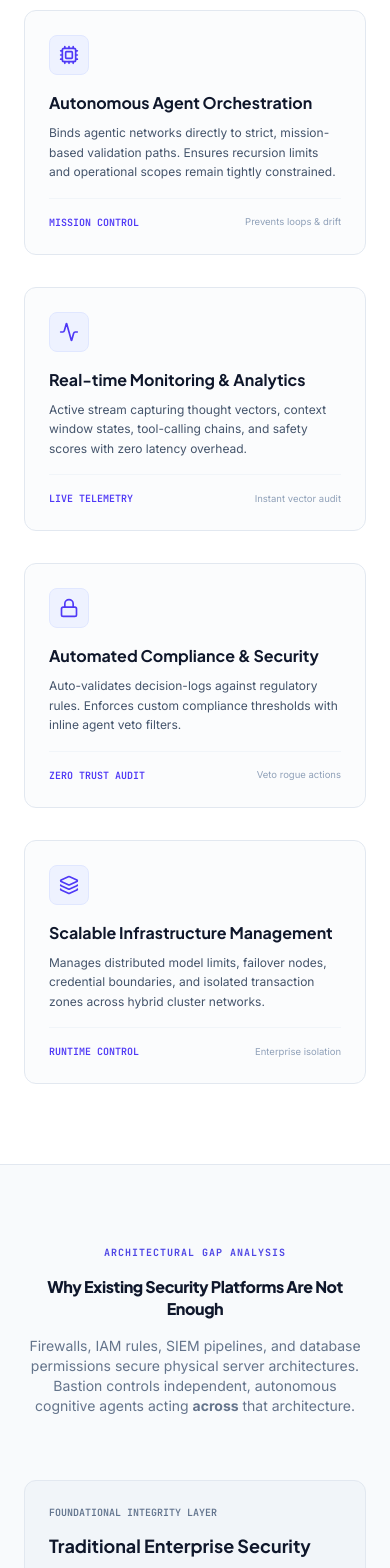
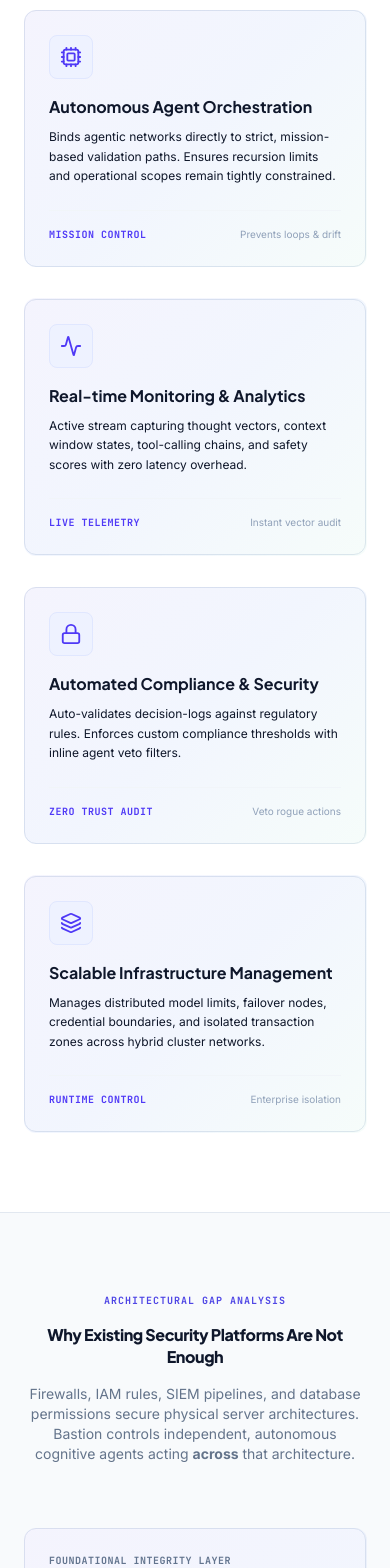
Before and after one commit to MaverickKing17/bastion-control-plane, a React (Vite) app: page / in a window 390 px wide. Shown: the part 1740-3308 px from the top of the page. Built offline with nearby package versions, Linux system fonts and the light colour scheme.

Commit message:
style: implement premium glowing card UI components
Enhance visual presentation for executive-grade dashboards by adding animated glowing border effects and refined hover transitions to feature cards.

```diff
--- a/src/App.tsx
+++ b/src/App.tsx
@@ -351,78 +351,86 @@ export default function App() {
           <div className="grid grid-cols-1 md:grid-cols-2 lg:grid-cols-4 gap-8 items-stretch">
 
             {/* Feature 1: Autonomous Agent Orchestration */}
-            <div className="bg-slate-50/50 border border-slate-200 rounded-xl p-6 flex flex-col justify-between hover:shadow-md transition-shadow relative overflow-hidden group">
+            <div className="glowing-card rounded-xl p-6 relative overflow-visible group">
+              <div className="relative z-10 flex flex-col justify-between h-full space-y-6">
                 <div className="space-y-4">
-                <div className="w-10 h-10 rounded-lg bg-indigo-50 border border-indigo-100 flex items-center justify-center text-indigo-600 group-hover:bg-indigo-600 group-hover:text-white transition-colors">
-                  <Cpu className="w-5 h-5 stroke-[2]" />
+                  <div className="w-11 h-11 rounded-lg bg-indigo-50 border border-indigo-100 flex items-center justify-center text-indigo-600 group-hover:bg-indigo-600 group-hover:text-white group-hover:scale-110 transition-all duration-300">
+                    <Cpu className="w-5.5 h-5.5 stroke-[2]" />
                   </div>
                   <div className="space-y-2">
-                  <h3 className="text-base font-bold text-slate-900 font-display">Autonomous Agent Orchestration</h3>
-                  <p className="text-xs text-slate-600 leading-relaxed font-normal">
+                    <h3 className="text-base font-bold text-slate-900 font-display group-hover:text-indigo-600 transition-colors">Autonomous Agent Orchestration</h3>
+                    <p className="text-xs text-slate-650 leading-relaxed font-normal">
                       Binds agentic networks directly to strict, mission-based validation paths. Ensures recursion limits and operational scopes remain tightly constrained.
                     </p>
                   </div>
                 </div>
-              <div className="pt-4 mt-4 border-t border-slate-100 flex items-center justify-between">
-                <span className="text-[10px] font-mono font-semibold text-indigo-600">MISSION CONTROL</span>
-                <span className="text-[9.5px] text-slate-400 font-normal">Prevents loops & drift</span>
+                <div className="pt-4 border-t border-slate-100 flex items-center justify-between">
+                  <span className="text-[10px] font-mono font-bold text-indigo-600 tracking-wider">MISSION CONTROL</span>
+                  <span className="text-[10px] text-slate-400 font-normal">Prevents loops & drift</span>
+                </div>
               </div>
             </div>
 
             {/* Feature 2: Real-time Monitoring & Analytics */}
-            <div className="bg-slate-50/50 border border-slate-200 rounded-xl p-6 flex flex-col justify-between hover:shadow-md transition-shadow relative overflow-hidden group">
+            <div className="glowing-card rounded-xl p-6 relative overflow-visible group">
+              <div className="relative z-10 flex flex-col justify-between h-full space-y-6">
                 <div className="space-y-4">
-                <div className="w-10 h-10 rounded-lg bg-indigo-50 border border-indigo-100 flex items-center justify-center text-indigo-600 group-hover:bg-indigo-600 group-hover:text-white transition-colors">
-                  <Activity className="w-5 h-5 stroke-[2]" />
+                  <div className="w-11 h-11 rounded-lg bg-indigo-50 border border-indigo-100 flex items-center justify-center text-indigo-600 group-hover:bg-indigo-600 group-hover:text-white group-hover:scale-110 transition-all duration-300">
+                    <Activity className="w-5.5 h-5.5 stroke-[2]" />
                   </div>
                   <div className="space-y-2">
-                  <h3 className="text-base font-bold text-slate-900 font-display">Real-time Monitoring & Analytics</h3>
-                  <p className="text-xs text-slate-600 leading-relaxed font-normal">
+                    <h3 className="text-base font-bold text-slate-900 font-display group-hover:text-indigo-600 transition-colors">Real-time Monitoring & Analytics</h3>
+                    <p className="text-xs text-slate-650 leading-relaxed font-normal">
                       Active stream capturing thought vectors, context window states, tool-calling chains, and safety scores with zero latency overhead.
                     </p>
                   </div>
                 </div>
-              <div className="pt-4 mt-4 border-t border-slate-100 flex items-center justify-between">
-                <span className="text-[10px] font-mono font-semibold text-indigo-600">LIVE TELEMETRY</span>
-                <span className="text-[9.5px] text-slate-400 font-normal">Instant vector audit</span>
+                <div className="pt-4 border-t border-slate-100 flex items-center justify-between">
+                  <span className="text-[10px] font-mono font-bold text-indigo-600 tracking-wider">LIVE TELEMETRY</span>
+                  <span className="text-[10px] text-slate-400 font-normal">Instant vector audit</span>
+                </div>
               </div>
             </div>
 
             {/* Feature 3: Automated Compliance & Security */}
-            <div className="bg-slate-50/50 border border-slate-200 rounded-xl p-6 flex flex-col justify-between hover:shadow-md transition-shadow relative overflow-hidden group">
+            <div className="glowing-card rounded-xl p-6 relative overflow-visible group">
+              <div className="relative z-10 flex flex-col justify-between h-full space-y-6">
                 <div className="space-y-4">
-                <div className="w-10 h-10 rounded-lg bg-indigo-50 border border-indigo-100 flex items-center justify-center text-indigo-600 group-hover:bg-indigo-600 group-hover:text-white transition-colors">
-                  <Lock className="w-5 h-5 stroke-[2]" />
+                  <div className="w-11 h-11 rounded-lg bg-indigo-50 border border-indigo-100 flex items-center justify-center text-indigo-600 group-hover:bg-indigo-600 group-hover:text-white group-hover:scale-110 transition-all duration-300">
+                    <Lock className="w-5.5 h-5.5 stroke-[2]" />
                   </div>
                   <div className="space-y-2">
-                  <h3 className="text-base font-bold text-slate-900 font-display">Automated Compliance & Security</h3>
-                  <p className="text-xs text-slate-600 leading-relaxed font-normal">
+                    <h3 className="text-base font-bold text-slate-900 font-display group-hover:text-indigo-600 transition-colors">Automated Compliance & Security</h3>
+                    <p className="text-xs text-slate-650 leading-relaxed font-normal">
                       Auto-validates decision-logs against regulatory rules. Enforces custom compliance thresholds with inline agent veto filters.
                     </p>
                   </div>
                 </div>
-              <div className="pt-4 mt-4 border-t border-slate-100 flex items-center justify-between">
-                <span className="text-[10px] font-mono font-semibold text-indigo-600">ZERO TRUST AUDIT</span>
-                <span className="text-[9.5px] text-slate-400 font-normal">Veto rogue actions</span>
+                <div className="pt-4 border-t border-slate-100 flex items-center justify-between">
+                  <span className="text-[10px] font-mono font-bold text-indigo-600 tracking-wider">ZERO TRUST AUDIT</span>
+                  <span className="text-[10px] text-slate-400 font-normal">Veto rogue actions</span>
+                </div>
               </div>
             </div>
 
             {/* Feature 4: Scalable Infrastructure Management */}
-            <div className="bg-slate-50/50 border border-slate-200 rounded-xl p-6 flex flex-col justify-between hover:shadow-md transition-shadow relative overflow-hidden group">
+            <div className="glowing-card rounded-xl p-6 relative overflow-visible group">
+              <div className="relative z-10 flex flex-col justify-between h-full space-y-6">
                 <div className="space-y-4">
-                <div className="w-10 h-10 rounded-lg bg-indigo-50 border border-indigo-100 flex items-center justify-center text-indigo-600 group-hover:bg-indigo-600 group-hover:text-white transition-colors">
-                  <Layers className="w-5 h-5 stroke-[2]" />
+                  <div className="w-11 h-11 rounded-lg bg-indigo-50 border border-indigo-100 flex items-center justify-center text-indigo-600 group-hover:bg-indigo-600 group-hover:text-white group-hover:scale-110 transition-all duration-300">
+                    <Layers className="w-5.5 h-5.5 stroke-[2]" />
                   </div>
                   <div className="space-y-2">
-                  <h3 className="text-base font-bold text-slate-900 font-display">Scalable Infrastructure Management</h3>
-                  <p className="text-xs text-slate-600 leading-relaxed font-normal">
+                    <h3 className="text-base font-bold text-slate-900 font-display group-hover:text-indigo-600 transition-colors">Scalable Infrastructure Management</h3>
+                    <p className="text-xs text-slate-650 leading-relaxed font-normal">
                       Manages distributed model limits, failover nodes, credential boundaries, and isolated transaction zones across hybrid cluster networks.
                     </p>
                   </div>
                 </div>
-              <div className="pt-4 mt-4 border-t border-slate-100 flex items-center justify-between">
-                <span className="text-[10px] font-mono font-semibold text-indigo-600">RUNTIME CONTROL</span>
-                <span className="text-[9.5px] text-slate-400 font-normal">Enterprise isolation</span>
+                <div className="pt-4 border-t border-slate-100 flex items-center justify-between">
+                  <span className="text-[10px] font-mono font-bold text-indigo-600 tracking-wider">RUNTIME CONTROL</span>
+                  <span className="text-[10px] text-slate-400 font-normal">Enterprise isolation</span>
+                </div>
               </div>
             </div>
 
@@ -449,10 +457,11 @@ export default function App() {
         <div className="grid grid-cols-1 md:grid-cols-2 gap-8 items-stretch">
 
           {/* Traditional Perimeter Box */}
-          <div className="bg-slate-100 border border-slate-200 rounded-xl p-6 md:p-8 flex flex-col justify-between space-y-6">
+          <div className="glowing-card rounded-xl p-6 md:p-8 relative overflow-visible group">
+            <div className="relative z-10 flex flex-col justify-between h-full space-y-6">
               <div className="space-y-3">
-              <span className="text-[10px] font-mono text-slate-500 uppercase block font-semibold">FOUNDATIONAL INTEGRITY LAYER</span>
-              <h3 className="text-lg font-bold text-slate-900 font-display">Traditional Enterprise Security</h3>
+                <span className="text-[10px] font-mono text-slate-500 uppercase block font-bold tracking-wider">FOUNDATIONAL INTEGRITY LAYER</span>
+                <h3 className="text-lg font-bold text-slate-900 font-display group-hover:text-indigo-600 transition-colors">Traditional Enterprise Security</h3>
                 <p className="text-xs text-bastion-text-muted leading-relaxed font-normal">
                   Configured to monitor networks, block unauthorized IP ports, inspect static binaries, and secure employee logins. They understand machine packages, but are completely blind to agent intent.
                 </p>
@@ -464,28 +473,29 @@ export default function App() {
                   { label: 'SIEM / Microsoft Sentinel', status: 'Monitors infrastructure alerts but cannot parse unstructured adversarial prompt injection payloads.' },
                   { label: 'Cloud Firewalls', status: 'Blocks port traffic but cannot detect continuous overprivileged database reads by certified agents.' }
                 ].map((item, id) => (
-                <div key={id} className="p-3 bg-white rounded border border-slate-200 text-xs">
+                  <div key={id} className="p-3 bg-slate-50 rounded border border-slate-200 text-xs hover:border-slate-350 hover:bg-slate-100/55 transition-all">
                     <span className="font-mono font-semibold text-slate-800 block">{item.label}</span>
-                  <p className="text-[#8fa3b7] text-[11px] mt-1 font-light leading-snug">{item.status}</p>
+                    <p className="text-[#64748b] text-[11px] mt-1 font-normal leading-snug">{item.status}</p>
                   </div>
                 ))}
               </div>
 
-            <p className="text-xs text-slate-400 italic font-mono pt-3 border-t border-bastion-border/20 text-[11px]">
+              <p className="text-xs text-slate-400 italic font-mono pt-3 border-t border-slate-200 text-[11px]">
                 &gt; Conclusion: Secures underlying infrastructure. Blind to cognitive execution logic.
               </p>
             </div>
+          </div>
 
           {/* Bastion Auditing Layer */}
-          <div className="bg-white border border-indigo-500 rounded-xl p-6 md:p-8 flex flex-col justify-between space-y-6 relative overflow-hidden shadow-sm">
-            <div className="absolute top-0 right-0 w-24 h-24 bg-gradient-to-bl from-indigo-500/10 to-transparent pointer-events-none" />
-
+          <div className="glowing-card rounded-xl p-6 md:p-8 relative overflow-visible shadow-sm group">
+            <div className="absolute inset-0 rounded-xl bg-gradient-to-tr from-indigo-50/20 to-transparent pointer-events-none" />
+            <div className="relative z-10 flex flex-col justify-between h-full space-y-6">
               <div className="space-y-3">
                 <div className="flex justify-between items-center">
                   <span className="text-[10px] font-mono text-indigo-600 uppercase font-bold tracking-widest">Cognitive Control Ring</span>
-                <span className="text-[9px] bg-emerald-500/10 text-emerald-600 border border-emerald-500/20 px-1.5 py-0.2 rounded font-mono uppercase font-bold">Bastion Domain</span>
+                  <span className="text-[9px] bg-emerald-500/10 text-emerald-600 border border-emerald-500/20 px-2 py-0.5 rounded font-mono uppercase font-bold">Bastion Domain</span>
                 </div>
-              <h3 className="text-lg font-bold text-slate-900 font-display">Bastion Audit Protection</h3>
+                <h3 className="text-lg font-bold text-slate-900 font-display group-hover:text-indigo-600 transition-colors">Bastion Audit Protection</h3>
                 <p className="text-xs text-bastion-text-muted leading-relaxed font-normal">
                   Inspects real-time instructions, validates agent actions against certified boundaries, and prevents data breaches before commands hitting legacy database gateways can execute.
                 </p>
@@ -497,16 +507,17 @@ export default function App() {
                   { label: 'Cognitive Access Control', status: 'Binds agent identities directly to Entra ID, ensuring model executions match explicit user authorizations.' },
                   { label: 'Instant API Veto Gateways', status: 'Automatically intercepts and isolates rogue database rows mutations or unapproved transactions.' }
                 ].map((item, id) => (
-                <div key={id} className="p-3 bg-indigo-50/50 rounded border border-indigo-100 text-xs">
-                  <span className="font-mono font-semibold text-indigo-700 block">{item.label}</span>
-                  <p className="text-[#8fa3b7] text-[11px] mt-1 font-light leading-snug">{item.status}</p>
+                  <div key={id} className="p-3 bg-indigo-50/50 rounded border border-indigo-100 text-xs hover:bg-indigo-50 hover:border-indigo-200 transition-all">
+                    <span className="font-mono font-bold text-indigo-700 block">{item.label}</span>
+                    <p className="text-slate-600 text-[11px] mt-1 font-normal leading-snug">{item.status}</p>
                   </div>
                 ))}
               </div>
 
-            <p className="text-xs text-bastion-azure-light italic font-mono pt-3 border-t border-bastion-border/40 text-[11px]">
+              <p className="text-xs text-indigo-600 italic font-mono pt-3 border-t border-indigo-200 text-[11px]">
                 &gt; Conclusion: Bastion governs independent agents operating across secure infrastructures.
               </p>
+            </div>
           </div>
 
         </div>
@@ -550,26 +561,22 @@ export default function App() {
                 key={cap.id}
                 onMouseEnter={() => setHoveredCapability(idx)}
                 onMouseLeave={() => setHoveredCapability(null)}
-                className={`p-5 rounded-lg border transition-all flex flex-col justify-between h-72 ${
-                  isHovered
-                    ? 'bg-bastion-bg-secondary border-bastion-azure scale-[1.02] shadow-xl'
-                    : 'bg-bastion-bg-secondary/40 border-bastion-border/60 hover:border-bastion-border/90'
-                }`}
+                className="glowing-card rounded-xl p-5 flex flex-col justify-between h-72 relative overflow-visible group cursor-pointer"
               >
+                <div className="relative z-10 flex flex-col justify-between h-full">
                   <div className="space-y-4">
-                  <div className={`w-9 h-9 rounded-lg flex items-center justify-center transition-colors ${
-                    isHovered ? 'bg-bastion-azure text-white' : 'bg-bastion-bg-tertiary text-bastion-azure'
-                  }`}>
+                    <div className="w-10 h-10 rounded-lg bg-indigo-50 border border-indigo-100/80 flex items-center justify-center text-indigo-600 group-hover:bg-indigo-600 group-hover:text-white group-hover:scale-110 transition-all duration-300">
                       <Icon className="w-5 h-5" />
                     </div>
                     <div>
-                    <h4 className="text-sm font-bold text-slate-900 font-display uppercase">{cap.title}</h4>
+                      <h4 className="text-xs font-extrabold text-slate-900 font-display tracking-wider uppercase group-hover:text-indigo-600 transition-colors">{cap.title}</h4>
                       <p className="text-[11.5px] text-bastion-text-muted mt-2 leading-relaxed font-normal">{cap.desc}</p>
                     </div>
                   </div>
 
-                <div className="pt-3 border-t border-bastion-border/40 text-[10px] font-mono text-[#8fa3b7]/60 leading-tight">
+                  <div className="pt-3 border-t border-slate-100 text-[10px] font-mono text-[#8fa3b7] leading-tight">
                     {cap.details}
+                  </div>
                 </div>
               </div>
             );
@@ -732,44 +739,52 @@ export default function App() {
         {/* Metrics Grid */}
         <div className="grid grid-cols-1 sm:grid-cols-2 lg:grid-cols-4 gap-6 items-stretch font-sans">
 
-          <div className="p-5 rounded-lg border border-slate-200 bg-white shadow-xs space-y-4 flex flex-col justify-between">
-            <div className="space-y-2">
-              <span className="text-xs font-mono text-indigo-650 tracking-widest font-bold uppercase">REDUCED RISK</span>
-              <p className="text-3.5xl md:text-4xl font-extrabold font-display text-slate-900">60%+</p>
+          <div className="glowing-card rounded-xl p-6 relative overflow-visible group flex flex-col justify-between cursor-pointer shadow-xs">
+            <div className="relative z-10 flex flex-col justify-between h-full space-y-4">
+              <div className="space-y-1">
+                <span className="text-[10px] font-mono text-indigo-650 tracking-widest font-extrabold uppercase block">REDUCED RISK</span>
+                <p className="text-3.5xl md:text-4xl font-black font-display text-slate-900 group-hover:text-indigo-600 group-hover:scale-105 origin-left transition-all duration-300">60%+</p>
               </div>
-            <p className="text-[11.5px] text-bastion-text-muted leading-relaxed font-normal">
+              <p className="text-[11.5px] text-slate-605 leading-relaxed font-normal">
                 Average reduction in cognitive vulnerabilities, policy boundaries breaches, and credential abuse incidents.
               </p>
             </div>
+          </div>
 
-          <div className="p-5 rounded-lg border border-slate-200 bg-white shadow-xs space-y-4 flex flex-col justify-between">
-            <div className="space-y-2">
-              <span className="text-xs font-mono text-indigo-650 tracking-widest font-bold uppercase">AUDIT READINESS</span>
-              <p className="text-3.5xl md:text-4xl font-extrabold font-display text-slate-900">75%+</p>
+          <div className="glowing-card rounded-xl p-6 relative overflow-visible group flex flex-col justify-between cursor-pointer shadow-xs">
+            <div className="relative z-10 flex flex-col justify-between h-full space-y-4">
+              <div className="space-y-1">
+                <span className="text-[10px] font-mono text-indigo-650 tracking-widest font-extrabold uppercase block">AUDIT READINESS</span>
+                <p className="text-3.5xl md:text-4xl font-black font-display text-slate-900 group-hover:text-indigo-600 group-hover:scale-105 origin-left transition-all duration-300">75%+</p>
               </div>
-            <p className="text-[11.5px] text-bastion-text-muted leading-relaxed font-normal">
+              <p className="text-[11.5px] text-slate-605 leading-relaxed font-normal">
                 Faster generation of validated regulatory compliance evidence and reporting outputs for board stakeholders.
               </p>
             </div>
+          </div>
 
-          <div className="p-5 rounded-lg border border-slate-200 bg-white shadow-xs space-y-4 flex flex-col justify-between">
-            <div className="space-y-2">
-              <span className="text-xs font-mono text-indigo-650 tracking-widest font-bold uppercase">EFFORT REDUCTION</span>
-              <p className="text-3.5xl md:text-4xl font-extrabold font-display text-slate-900">80%+</p>
+          <div className="glowing-card rounded-xl p-6 relative overflow-visible group flex flex-col justify-between cursor-pointer shadow-xs">
+            <div className="relative z-10 flex flex-col justify-between h-full space-y-4">
+              <div className="space-y-1">
+                <span className="text-[10px] font-mono text-indigo-650 tracking-widest font-extrabold uppercase block">EFFORT REDUCTION</span>
+                <p className="text-3.5xl md:text-4xl font-black font-display text-slate-900 group-hover:text-indigo-600 group-hover:scale-105 origin-left transition-all duration-300">80%+</p>
               </div>
-            <p className="text-[11.5px] text-bastion-text-muted leading-relaxed font-normal">
+              <p className="text-[11.5px] text-slate-605 leading-relaxed font-normal">
                 Decrease in manual compliance overhead, log tracing, and executive reports preparation time.
               </p>
             </div>
+          </div>
 
-          <div className="p-5 rounded-lg border border-slate-200 bg-white shadow-xs space-y-4 flex flex-col justify-between">
-            <div className="space-y-2 font-sans">
-              <span className="text-xs font-mono text-indigo-600 tracking-widest font-bold uppercase">CISO VISIBILITY</span>
-              <p className="text-3.5xl md:text-4xl font-extrabold font-display text-slate-900">100%</p>
+          <div className="glowing-card rounded-xl p-6 relative overflow-visible group flex flex-col justify-between cursor-pointer shadow-xs">
+            <div className="relative z-10 flex flex-col justify-between h-full space-y-4">
+              <div className="space-y-1">
+                <span className="text-[10px] font-mono text-indigo-600 tracking-widest font-extrabold uppercase block font-sans">CISO VISIBILITY</span>
+                <p className="text-3.5xl md:text-4xl font-black font-display text-slate-900 group-hover:text-indigo-600 group-hover:scale-105 origin-left transition-all duration-300">100%</p>
               </div>
-            <p className="text-[11.5px] text-bastion-text-muted leading-relaxed font-normal">
+              <p className="text-[11.5px] text-slate-605 leading-relaxed font-normal">
                 Continuous dashboard visibility and real-time alerts stream regarding model behavior across all channels.
               </p>
+            </div>
           </div>
 
         </div>
--- a/src/index.css
+++ b/src/index.css
@@ -100,3 +100,62 @@
 .glow-spot {
   animation: softPulse 4s ease-in-out infinite;
 }
+
+/* Premium glowing card effects for corporate executive appeal */
+.glowing-card {
+  position: relative;
+  transition: all 0.4s cubic-bezier(0.16, 1, 0.3, 1);
+  background: #ffffff;
+  border: 1px solid #e2e8f0;
+}
+
+.glowing-card::before {
+  content: '';
+  position: absolute;
+  inset: -1.5px;
+  background: linear-gradient(135deg, rgba(79, 70, 229, 0.4) 0%, rgba(37, 99, 235, 0.4) 50%, rgba(16, 185, 129, 0.25) 100%);
+  border-radius: inherit;
+  z-index: 0;
+  opacity: 0.15;
+  transition: opacity 0.4s cubic-bezier(0.16, 1, 0.3, 1);
+  pointer-events: none;
+}
+
+.glowing-card:hover::before {
+  opacity: 1;
+}
+
+.glowing-card:hover {
+  transform: translateY(-4px);
+  border-color: transparent;
+  box-shadow: 0 20px 40px -15px rgba(59, 130, 246, 0.18), 0 0 15px rgba(79, 70, 229, 0.12);
+}
+
+/* Dark mode glowing card overrides for dark/command center environments */
+.glowing-card-dark {
+  position: relative;
+  transition: all 0.4s cubic-bezier(0.16, 1, 0.3, 1);
+  background: #0f172a;
+}
+
+.glowing-card-dark::before {
+  content: '';
+  position: absolute;
+  inset: -1.5px;
+  background: linear-gradient(135deg, rgba(99, 102, 241, 0.8) 0%, rgba(59, 130, 246, 0.8) 50%, rgba(16, 185, 129, 0.6) 100%);
+  border-radius: inherit;
+  z-index: 0;
+  opacity: 0.25;
+  transition: opacity 0.4s cubic-bezier(0.16, 1, 0.3, 1);
+  pointer-events: none;
+}
+
+.glowing-card-dark:hover::before {
+  opacity: 1;
+}
+
+.glowing-card-dark:hover {
+  transform: translateY(-4px);
+  box-shadow: 0 20px 40px -15px rgba(59, 130, 246, 0.4), 0 0 25px rgba(99, 102, 241, 0.25);
+  border-color: transparent;
+}
```
Lines whose indentation alone changed are shown as unchanged.
